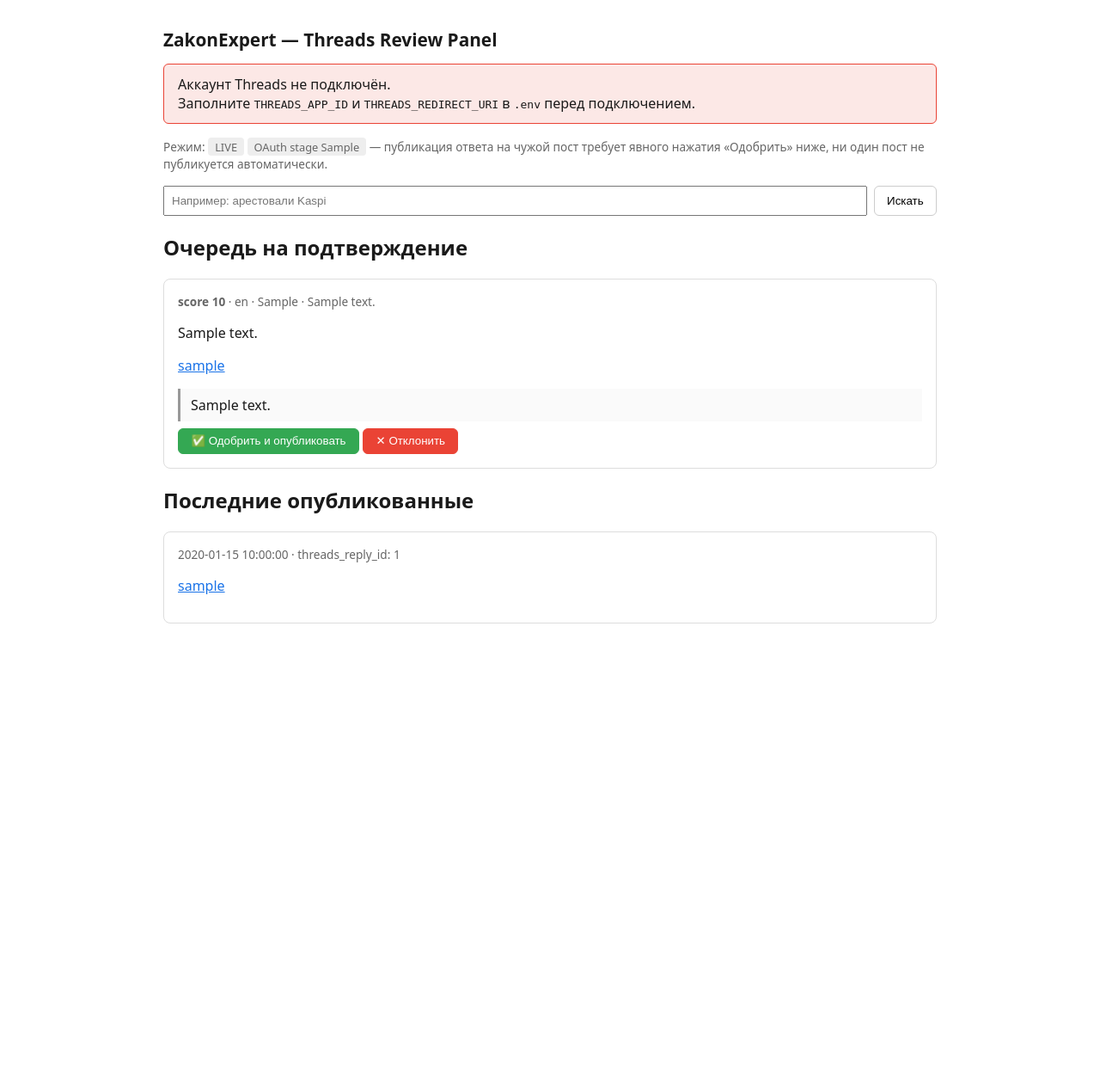
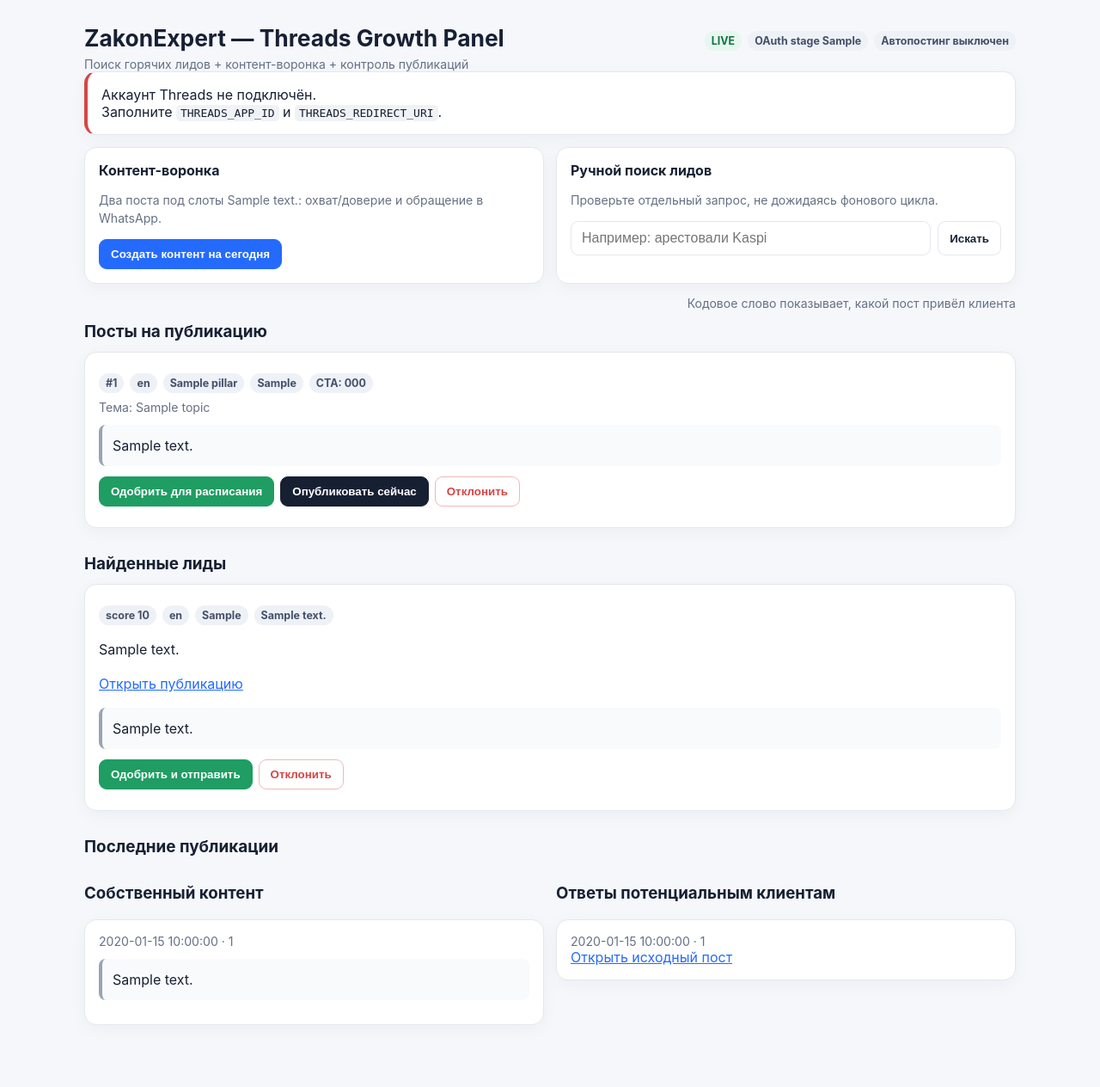
Before and after one commit to ZhanibekDD/Threads-API, a Flask app: template app/templates/dashboard.html in a window 1280 px wide. Shown: the whole page at 86% size. Before the commit the page ends 725 px from the top, so only its background shows below. Run offline with Flask 3, Linux system fonts and the light colour scheme; the template is opened without the code that fills it: most values are stand-ins (such as "Sample title", 1, 10 or a date in 2020).

Commit message:
Redesign panel around content and lead conversion

```diff
--- a/app/templates/dashboard.html
+++ b/app/templates/dashboard.html
@@ -2,106 +2,145 @@
 <html lang="ru">
 <head>
   <meta charset="utf-8">
-  <title>ZakonExpert — Threads Review Panel</title>
+  <meta name="viewport" content="width=device-width, initial-scale=1">
+  <title>ZakonExpert — Threads Growth Panel</title>
   <style>
-    body { font-family: system-ui, sans-serif; max-width: 900px; margin: 2rem auto; padding: 0 1rem; color: #1a1a1a; }
-    h1 { font-size: 1.3rem; }
-    .status { padding: 0.75rem 1rem; border-radius: 6px; margin-bottom: 1rem; }
-    .status.connected { background: #e6f4ea; border: 1px solid #34a853; }
-    .status.disconnected { background: #fce8e6; border: 1px solid #ea4335; }
-    .status.warn { background: #fff4e5; border: 1px solid #f9ab00; }
-    .flash { padding: 0.6rem 1rem; border-radius: 6px; margin-bottom: 0.5rem; }
-    .flash.success { background: #e6f4ea; }
-    .flash.error { background: #fce8e6; }
-    .flash.info { background: #e8f0fe; }
-    .card { border: 1px solid #ddd; border-radius: 8px; padding: 1rem; margin-bottom: 1rem; }
-    .meta { color: #666; font-size: 0.85rem; }
-    .score { font-weight: bold; }
-    .draft { background: #fafafa; border-left: 3px solid #999; padding: 0.5rem 0.75rem; margin: 0.5rem 0; white-space: pre-wrap; }
-    form.inline { display: inline; }
-    button { cursor: pointer; padding: 0.4rem 0.9rem; border-radius: 6px; border: 1px solid #ccc; background: #fff; }
-    button.approve { background: #34a853; color: #fff; border-color: #34a853; }
-    button.reject { background: #ea4335; color: #fff; border-color: #ea4335; }
-    .search-box { display: flex; gap: 0.5rem; margin: 1rem 0; }
-    .search-box input[type=text] { flex: 1; padding: 0.5rem; }
-    .badge { display: inline-block; padding: 0.1rem 0.5rem; border-radius: 4px; background: #eee; font-size: 0.8rem; }
-    a { color: #1a73e8; }
+    :root {
+      --bg:#f5f7fb; --card:#fff; --text:#172033; --muted:#667085;
+      --line:#e4e7ec; --green:#1f9d63; --red:#d64545;
+      --blue:#246bfd; --amber:#d98a00;
+    }
+    * { box-sizing:border-box; }
+    body { margin:0; background:var(--bg); color:var(--text); font-family:Inter,system-ui,sans-serif; }
+    .page { max-width:1120px; margin:auto; padding:28px 18px 60px; }
+    .hero,.section-head { display:flex; justify-content:space-between; gap:18px; align-items:flex-start; }
+    h1 { margin:0 0 6px; font-size:1.65rem; }
+    h2 { margin:30px 0 12px; font-size:1.18rem; }
+    p { line-height:1.5; }
+    .meta { color:var(--muted); font-size:.88rem; }
+    .panel,.card { background:var(--card); border:1px solid var(--line); border-radius:14px; box-shadow:0 5px 20px rgba(16,24,40,.04); }
+    .panel { padding:16px; margin-bottom:14px; }
+    .card { padding:16px; margin-bottom:12px; }
+    .status.connected { border-left:4px solid var(--green); }
+    .status.disconnected { border-left:4px solid var(--red); }
+    .status.warn { border-left:4px solid var(--amber); }
+    .flash { padding:12px 14px; border-radius:10px; margin-bottom:10px; }
+    .flash.success { background:#eaf8f1; } .flash.error { background:#fff0f0; } .flash.info { background:#edf3ff; }
+    .badges,.actions { display:flex; flex-wrap:wrap; gap:7px; margin:8px 0; }
+    .badge { display:inline-flex; padding:4px 8px; border-radius:999px; background:#eef1f6; color:#44506a; font-size:.78rem; font-weight:650; }
+    .badge.live { background:#e7f7ef; color:#147247; } .badge.dry { background:#fff2d9; color:#8a5900; }
+    .draft { white-space:pre-wrap; background:#f8fafc; border-left:4px solid #9aa4b2; border-radius:8px; padding:12px; margin:12px 0; line-height:1.5; }
+    form.inline { display:inline; }
+    button { cursor:pointer; padding:9px 13px; border-radius:9px; border:1px solid var(--line); background:#fff; color:var(--text); font-weight:650; }
+    button.primary { background:var(--blue); color:#fff; border-color:var(--blue); }
+    button.approve { background:var(--green); color:#fff; border-color:var(--green); }
+    button.reject { color:var(--red); border-color:#f1b7b7; }
+    button.publish { background:#172033; color:#fff; border-color:#172033; }
+    .search-box { display:flex; gap:8px; }
+    .search-box input { flex:1; min-width:0; padding:10px 12px; border:1px solid var(--line); border-radius:9px; font-size:1rem; }
+    .grid { display:grid; grid-template-columns:1fr 1fr; gap:14px; }
+    a { color:var(--blue); }
+    code { background:#f0f2f5; padding:2px 5px; border-radius:5px; }
+    @media(max-width:760px){ .hero,.section-head{display:block}.grid{grid-template-columns:1fr}.search-box{display:block}.search-box input,.search-box button{width:100%;margin-bottom:8px} }
   </style>
 </head>
 <body>
-  <h1>ZakonExpert — Threads Review Panel</h1>
+<div class="page">
+  <div class="hero">
+    <div>
+      <h1>ZakonExpert — Threads Growth Panel</h1>
+      <div class="meta">Поиск горячих лидов + контент-воронка + контроль публикаций</div>
+    </div>
+    <div class="badges">
+      <span class="badge {{ 'dry' if dry_run else 'live' }}">{{ 'DRY RUN' if dry_run else 'LIVE' }}</span>
+      <span class="badge">OAuth stage {{ oauth_stage }}</span>
+      <span class="badge">{{ 'Автопостинг включён' if auto_publish_own_content else 'Автопостинг выключен' }}</span>
+    </div>
+  </div>
 
   {% with messages = get_flashed_messages(with_categories=true) %}
-    {% for category, message in messages %}
-      <div class="flash {{ category }}">{{ message }}</div>
-    {% endfor %}
+    {% for category, message in messages %}<div class="flash {{ category }}">{{ message }}</div>{% endfor %}
   {% endwith %}
 
   {% if status.connected %}
-    <div class="status {{ 'warn' if status.expired or status.expires_soon else 'connected' }}">
+    <div class="panel status {{ 'warn' if status.expired or status.expires_soon else 'connected' }}">
       Подключено: <strong>@{{ status.threads_username }}</strong>
-      {% if status.expired %}
-        — <strong>токен истёк</strong>, переподключите аккаунт.
-      {% elif status.expires_soon %}
-        — токен истекает {{ status.expires_at }}, скоро понадобится обновление.
-      {% else %}
-        — токен действителен до {{ status.expires_at }}.
-      {% endif %}
+      {% if status.expired %}— <strong>токен истёк</strong>.
+      {% elif status.expires_soon %}— токен скоро истекает: {{ status.expires_at }}.
+      {% else %}— токен действителен до {{ status.expires_at }}.{% endif %}
     </div>
   {% else %}
-    <div class="status disconnected">
+    <div class="panel status disconnected">
       Аккаунт Threads не подключён.
-      {% if not threads_app_id_set or not redirect_uri %}
-        <br>Заполните <code>THREADS_APP_ID</code> и <code>THREADS_REDIRECT_URI</code> в <code>.env</code> перед подключением.
-      {% else %}
-        <br><a href="{{ url_for('threads_connect') }}">Подключить аккаунт Threads →</a>
-      {% endif %}
+      {% if not threads_app_id_set or not redirect_uri %}<br>Заполните <code>THREADS_APP_ID</code> и <code>THREADS_REDIRECT_URI</code>.
+      {% else %}<br><a href="{{ url_for('threads_connect') }}">Подключить аккаунт Threads →</a>{% endif %}
     </div>
   {% endif %}
 
-  <div class="meta">
-    Режим: <span class="badge">{{ 'DRY_RUN' if dry_run else 'LIVE' }}</span>
-    <span class="badge">OAuth stage {{ oauth_stage }}</span>
-    — публикация ответа на чужой пост требует явного нажатия «Одобрить» ниже,
-    ни один пост не публикуется автоматически.
+  <div class="grid">
+    <div class="panel">
+      <strong>Контент-воронка</strong>
+      <p class="meta">Два поста под слоты {{ own_content_publish_times }}: охват/доверие и обращение в WhatsApp.</p>
+      <form method="post" action="{{ url_for('generate_content') }}"><button class="primary" type="submit">Создать контент на сегодня</button></form>
+    </div>
+    <div class="panel">
+      <strong>Ручной поиск лидов</strong>
+      <p class="meta">Проверьте отдельный запрос, не дожидаясь фонового цикла.</p>
+      <form class="search-box" method="post" action="{{ url_for('search') }}">
+        <input name="query" placeholder="Например: арестовали Kaspi" required>
+        <button type="submit">Искать</button>
+      </form>
+    </div>
   </div>
 
-  <form class="search-box" method="post" action="{{ url_for('search') }}">
-    <input type="text" name="query" placeholder="Например: арестовали Kaspi" required>
-    <button type="submit">Искать</button>
-  </form>
-
-  <h2>Очередь на подтверждение</h2>
-  {% if not queue %}
-    <p class="meta">Пусто. Запустите поиск выше.</p>
-  {% endif %}
-  {% for item in queue %}
+  <div class="section-head"><h2>Посты на публикацию</h2><span class="meta">Кодовое слово показывает, какой пост привёл клиента</span></div>
+  {% if not content_queue %}<div class="panel meta">Пока нет готовых постов.</div>{% endif %}
+  {% for item in content_queue %}
     <div class="card">
-      <div class="meta">
-        <span class="score">score {{ item.lead_score }}</span> ·
-        {{ item.language }} · {{ item.problem_type }} · {{ item.decision }}
+      <div class="badges">
+        <span class="badge">#{{ item.id }}</span><span class="badge">{{ item.language }}</span>
+        <span class="badge">{{ item.pillar or 'без рубрики' }}</span><span class="badge">{{ item.funnel_stage or 'без этапа' }}</span>
+        {% if item.cta_code %}<span class="badge">CTA: {{ item.cta_code }}</span>{% endif %}
+        {% if item.approved %}<span class="badge live">одобрен</span>{% endif %}
+        {% if item.error %}<span class="badge dry">ошибка</span>{% endif %}
       </div>
-      <p>{{ item.text }}</p>
-      {% if item.permalink %}<p><a href="{{ item.permalink }}" target="_blank">{{ item.permalink }}</a></p>{% endif %}
-      <div class="draft">{{ item.generated_text }}</div>
-      <form class="inline" method="post" action="{{ url_for('approve_reply', reply_id=item.reply_id) }}">
-        <button type="submit" class="approve">✅ Одобрить{{ ' и опубликовать' if not dry_run else ' (DRY_RUN)' }}</button>
-      </form>
-      <form class="inline" method="post" action="{{ url_for('reject_reply', reply_id=item.reply_id) }}">
-        <button type="submit" class="reject">✕ Отклонить</button>
-      </form>
+      {% if item.topic %}<div class="meta">Тема: {{ item.topic }}</div>{% endif %}
+      <div class="draft">{{ item.content }}</div>
+      {% if item.error %}<p class="meta">{{ item.error }}</p>{% endif %}
+      <div class="actions">
+        <form class="inline" method="post" action="{{ url_for('approve_content', content_id=item.id) }}"><button class="approve">Одобрить для расписания</button></form>
+        <form class="inline" method="post" action="{{ url_for('publish_content', content_id=item.id) }}" onsubmit="return confirm('Опубликовать сейчас?')"><button class="publish">Опубликовать сейчас</button></form>
+        <form class="inline" method="post" action="{{ url_for('reject_content', content_id=item.id) }}"><button class="reject">Отклонить</button></form>
+      </div>
     </div>
   {% endfor %}
 
-  <h2>Последние опубликованные</h2>
-  {% if not recent %}
-    <p class="meta">Пока ничего не опубликовано.</p>
-  {% endif %}
-  {% for item in recent %}
+  <h2>Найденные лиды</h2>
+  {% if not queue %}<div class="panel meta">Очередь пуста. Фоновый worker продолжает поиск.</div>{% endif %}
+  {% for item in queue %}
     <div class="card">
-      <div class="meta">{{ item.published_at }} · threads_reply_id: {{ item.threads_reply_id }}</div>
-      {% if item.permalink %}<p><a href="{{ item.permalink }}" target="_blank">{{ item.permalink }}</a></p>{% endif %}
+      <div class="badges"><span class="badge">score {{ item.lead_score }}</span><span class="badge">{{ item.language }}</span><span class="badge">{{ item.problem_type }}</span><span class="badge">{{ item.decision }}</span></div>
+      <p>{{ item.text }}</p>
+      {% if item.permalink %}<p><a href="{{ item.permalink }}" target="_blank" rel="noopener">Открыть публикацию</a></p>{% endif %}
+      <div class="draft">{{ item.generated_text }}</div>
+      <div class="actions">
+        <form class="inline" method="post" action="{{ url_for('approve_reply', reply_id=item.reply_id) }}"><button class="approve">Одобрить{{ ' и отправить' if not dry_run else ' — тестовый режим' }}</button></form>
+        <form class="inline" method="post" action="{{ url_for('reject_reply', reply_id=item.reply_id) }}"><button class="reject">Отклонить</button></form>
+      </div>
     </div>
   {% endfor %}
+
+  <h2>Последние публикации</h2>
+  <div class="grid">
+    <div><h3>Собственный контент</h3>
+      {% if not recent_own_content %}<div class="panel meta">Пока ничего не опубликовано.</div>{% endif %}
+      {% for item in recent_own_content %}<div class="card"><div class="meta">{{ item.published_at }} · {{ item.threads_post_id }}</div><div class="draft">{{ item.content }}</div></div>{% endfor %}
+    </div>
+    <div><h3>Ответы потенциальным клиентам</h3>
+      {% if not recent %}<div class="panel meta">Пока ничего не опубликовано.</div>{% endif %}
+      {% for item in recent %}<div class="card"><div class="meta">{{ item.published_at }} · {{ item.threads_reply_id }}</div>{% if item.permalink %}<a href="{{ item.permalink }}" target="_blank" rel="noopener">Открыть исходный пост</a>{% endif %}</div>{% endfor %}
+    </div>
+  </div>
+</div>
 </body>
 </html>
```
